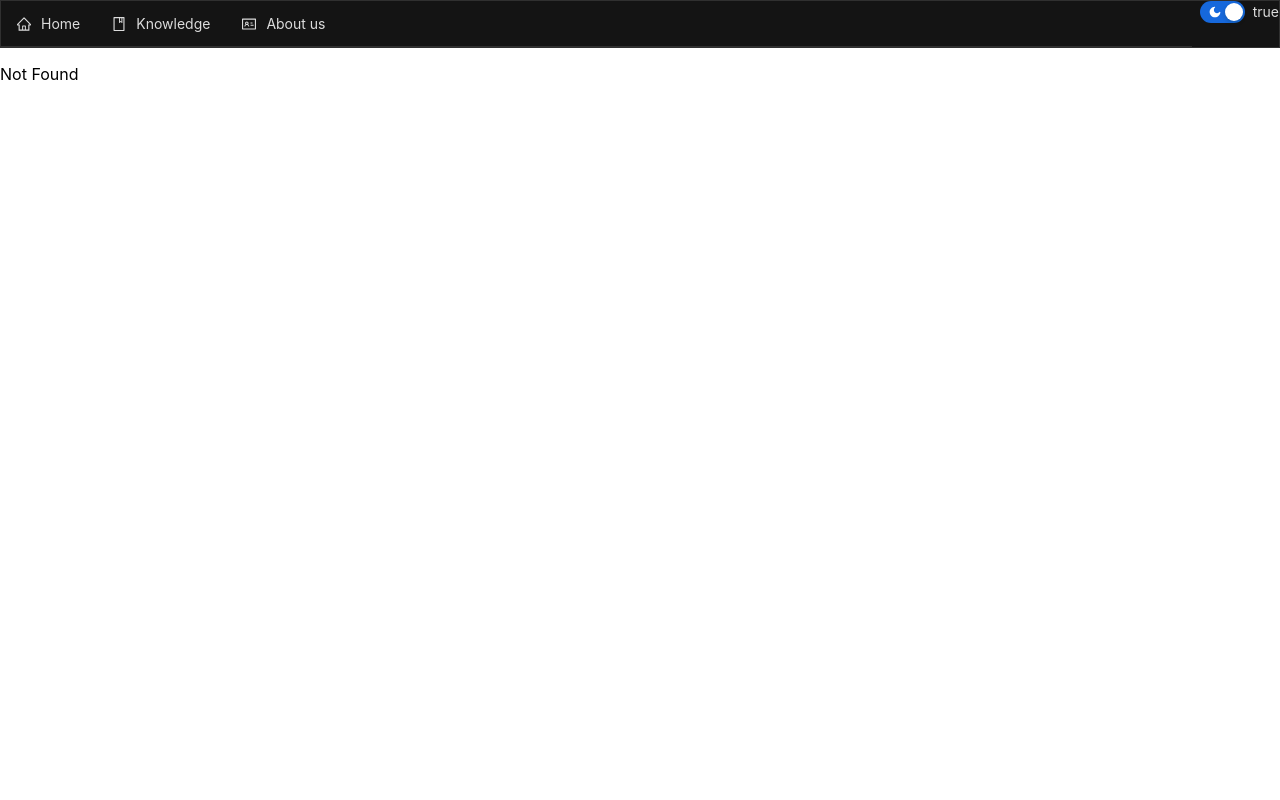
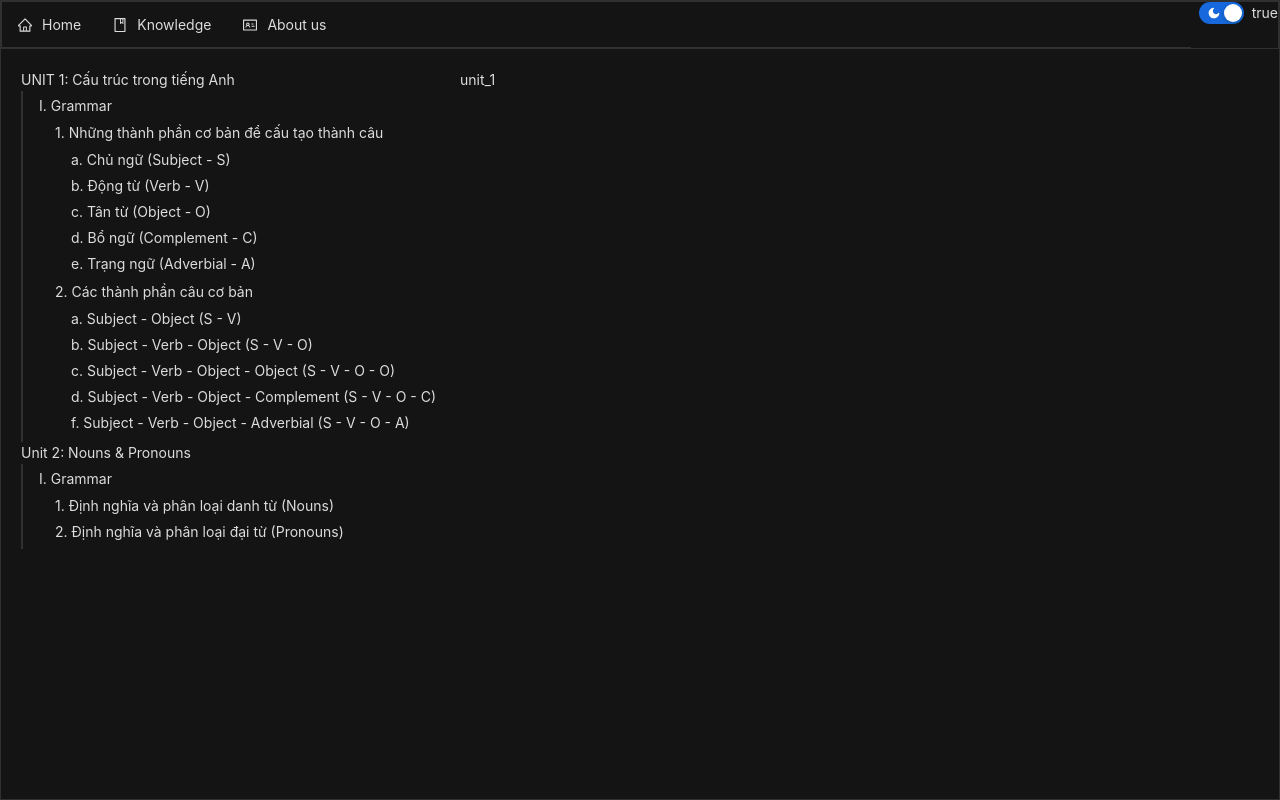
Before and after one commit to minh120499/SupperNote, a React (Vite) app in the folder frontend/: page /knowledges/english/unit_2 in a window 1280 px wide. Before the commit this address led to /knowledges/english/unit_2. Built offline with nearby package versions, Linux system fonts and the light colour scheme.

Commit message:
add english router

```diff
--- a/frontend/package.json
+++ b/frontend/package.json
@@ -21,6 +21,7 @@
     "antd": "^5.24.9",
     "react": "^19.0.0",
     "react-dom": "^19.0.0",
+    "react-highlight-words": "^0.21.0",
     "styled-components": "^6.1.18"
   },
   "devDependencies": {
@@ -29,6 +30,7 @@
     "@testing-library/react": "^16.2.0",
     "@types/react": "^19.0.8",
     "@types/react-dom": "^19.0.3",
+    "@types/react-highlight-words": "^0.20.0",
     "@types/styled-components": "^5.1.34",
     "@vitejs/plugin-react": "^4.3.4",
     "jsdom": "^26.0.0",
--- a/frontend/src/App.tsx
+++ b/frontend/src/App.tsx
@@ -2,6 +2,7 @@ import { Outlet } from '@tanstack/react-router'
 import { ConfigProvider, theme } from 'antd'
 import { useAppContextStore } from './stores/useAppContextStore'
 import { NavBar } from '@/components/NavBar'
+import { Box } from './components/ui/Box'
 
 export const App = () => {
   const { isDarkMode } = useAppContextStore()
@@ -11,8 +12,10 @@ export const App = () => {
         algorithm: isDarkMode ? theme.darkAlgorithm : theme.defaultAlgorithm,
       }}
     >
-      <NavBar />
-      <Outlet />
+      <Box style={{ height: '100vh' }}>
+        <NavBar />
+        <Outlet />
+      </Box>
     </ConfigProvider>
   )
 }
--- a/frontend/src/components/NavBar.tsx
+++ b/frontend/src/components/NavBar.tsx
@@ -6,10 +6,10 @@ import {
   MoonFilled,
   SunFilled,
 } from '@ant-design/icons'
-import { Card, Flex, Menu, Switch, Typography } from 'antd'
-import styled from 'styled-components'
+import { Flex, Menu, Switch, Typography } from 'antd'
 import type { MenuProps } from 'antd'
 import { useAppContextStore } from '@/stores/useAppContextStore'
+import { Box } from './ui/Box'
 
 type MenuItem = Required<MenuProps>['items'][number]
 
@@ -47,7 +47,7 @@ export const NavBar = () => {
   const { isDarkMode, toggleDarkMode } = useAppContextStore()
 
   return (
-    <StyledCard style={{ borderRadius: 0, padding: 0 }}>
+    <Box>
       <Flex gap={8} style={{ padding: 0 }}>
         <Menu mode="horizontal" items={items} style={{ flexGrow: 1 }} />
         <Switch
@@ -58,13 +58,6 @@ export const NavBar = () => {
         />
         <Typography>{isDarkMode + ''}</Typography>
       </Flex>
-    </StyledCard>
+    </Box>
   )
 }
-
-const StyledCard = styled(Card)`
-  .ant-card-body {
-    border-radius: 0;
-    padding: 0;
-  }
-`
--- /dev/null
+++ b/frontend/src/components/english/EnglishSideBar.tsx
@@ -0,0 +1,48 @@
+import { Link, useNavigate, useParams } from '@tanstack/react-router'
+import { Anchor, Typography } from 'antd'
+import { englishData } from './englishSideBarData'
+
+export const EnglishSideBar = () => {
+  const navigate = useNavigate()
+  const { unit: currentUnit } = useParams({ strict: false })
+  const onChange = (unit: string) => {
+    if (currentUnit !== unit) {
+      navigate({ to: '/knowledges/english/$unit', params: { unit } })
+    }
+  }
+
+  return (
+    <div>
+      {englishData.map((english) => {
+        return (
+          <>
+            <Link
+              to="/knowledges/english/$unit"
+              params={{ unit: english.path }}
+            >
+              <Typography>{english.title}</Typography>
+            </Link>
+
+            {english.tableOfContents && (
+              <Anchor
+                affix={false}
+                items={english.tableOfContents}
+                onChange={() => onChange(english.path)}
+              />
+            )}
+          </>
+        )
+      })}
+
+      {/* <Link to="/knowledges/english/$unit" params={{ unit: 'unit_2' }}>
+        <Typography>UNIT 2</Typography>
+      </Link>
+
+      <Anchor
+        affix={false}
+        items={anchorItem}
+        onChange={() => onChange('unit_2')}
+      /> */}
+    </div>
+  )
+}
--- /dev/null
+++ b/frontend/src/components/english/englishSideBarData.ts
@@ -0,0 +1,111 @@
+import type { AnchorLinkItemProps } from 'antd/es/anchor/Anchor'
+
+interface EnglishData {
+  title: string
+  path: string
+  tableOfContents?: AnchorLinkItemProps[]
+}
+
+export const englishData: EnglishData[] = [
+  {
+    title: 'UNIT 1: Cấu trúc trong tiếng Anh',
+    path: 'unit_1',
+    tableOfContents: [
+      {
+        key: 'grammar',
+        title: 'I. Grammar',
+        href: '#grammar',
+        children: [
+          {
+            key: 'struct',
+            title: '1. Những thành phần cơ bản để cấu tạo thành câu',
+            href: '#struct',
+            children: [
+              {
+                key: 'subject',
+                title: 'a. Chủ ngữ (Subject - S)',
+                href: '#subject',
+              },
+              {
+                key: 'verb',
+                title: 'b. Động từ (Verb - V)',
+                href: '#verb',
+              },
+              {
+                key: 'object',
+                title: 'c. Tân từ (Object - O)',
+                href: '#object',
+              },
+              {
+                key: 'complement',
+                title: 'd. Bổ ngữ (Complement - C)',
+                href: '#complement',
+              },
+              {
+                key: 'adverbial',
+                title: 'e. Trạng ngữ (Adverbial - A)',
+                href: '#adverbial',
+              },
+            ],
+          },
+          {
+            key: 'structBasic',
+            title: '2. Các thành phần câu cơ bản',
+            href: '#struct_basic',
+            children: [
+              {
+                key: 'subject_object',
+                title: 'a. Subject - Object (S - V)',
+                href: '#subject_object',
+              },
+              {
+                key: 'subject_verb_object',
+                title: 'b. Subject - Verb - Object (S - V - O)',
+                href: '#subject_verb_object',
+              },
+              {
+                key: 'subject_verb_object_object',
+                title: 'c. Subject - Verb - Object - Object (S - V - O - O)',
+                href: '#subject_verb_object_object',
+              },
+              {
+                key: 'subject_verb_object_complement',
+                title:
+                  'd. Subject - Verb - Object - Complement (S - V - O - C)',
+                href: '#subject_verb_object_complement',
+              },
+              {
+                key: 'subject_verb_object_adverbial',
+                title: 'f. Subject - Verb - Object - Adverbial (S - V - O - A)',
+                href: '#subject_verb_object_adverbial',
+              },
+            ],
+          },
+        ],
+      },
+    ],
+  },
+  {
+    title: 'Unit 2: Nouns & Pronouns',
+    path: 'unit_2',
+    tableOfContents: [
+      {
+        key: 'grammar',
+        title: 'I. Grammar',
+        href: '#grammar',
+        children: [
+          {
+            key: 'unit_2_define',
+            title: '1. Định nghĩa và phân loại danh từ (Nouns)',
+            href: '#unit_2_define',
+          },
+          {
+            key: 'unit_2_define_2',
+            title: '2. Định nghĩa và phân loại đại từ (Pronouns)',
+            href: '#unit_2_define_2',
+          },
+        ],
+      },
+    ],
+  },
+]
--- /dev/null
+++ b/frontend/src/components/ui/Box.tsx
@@ -0,0 +1,19 @@
+import { Card } from 'antd'
+import styled from 'styled-components'
+
+export const Box = ({
+  children,
+  style,
+}: {
+  children: React.ReactNode
+  style?: React.CSSProperties | undefined
+}) => {
+  return <StyledCard style={style}>{children}</StyledCard>
+}
+
+const StyledCard = styled(Card)`
+  border-radius: 0;
+  .ant-card-body {
+    padding: 0;
+  }
+`
--- /dev/null
+++ b/frontend/src/pages/english/EnglishUnitPage.tsx
@@ -0,0 +1,6 @@
+import { useParams } from '@tanstack/react-router'
+
+export const EnglishUnitPage = () => {
+  const { unit } = useParams({ strict: false })
+  return <div>{unit}</div>
+}
--- /dev/null
+++ b/frontend/src/routes/knowledges/english.$unit.tsx
@@ -0,0 +1,10 @@
+import { EnglishUnitPage } from '@/pages/english/EnglishUnitPage'
+import { createFileRoute } from '@tanstack/react-router'
+
+export const Route = createFileRoute('/knowledges/english/$unit')({
+  component: EnglishUnitPage,
+})
+
+function RouteComponent() {
+  return <div>Hello "/knowledges/english/$unit"!</div>
+}
--- a/frontend/src/routes/knowledges/english.tsx
+++ b/frontend/src/routes/knowledges/english.tsx
@@ -1,9 +1,102 @@
-import { createFileRoute } from '@tanstack/react-router'
+import { EnglishSideBar } from '@/components/english/EnglishSideBar'
+import { Box } from '@/components/ui/Box'
+import { createFileRoute, Outlet } from '@tanstack/react-router'
+import { Button, Card, Input } from 'antd'
+import { createRef, useEffect, useRef, useState } from 'react'
+import Highlighter from 'react-highlight-words'
+import styled from 'styled-components'
 
 export const Route = createFileRoute('/knowledges/english')({
   component: RouteComponent,
 })
 
 function RouteComponent() {
-  return <div>Hello "/knowledge/english"!</div>
+  const [search, setSearch] = useState('')
+  // const matchRefs = useRef<(any | null)[]>([])
+  // const [activeIndex, setActiveIndex] = useState(0)
+
+  // const text =
+  //   "The dog is chasing the cat. Or perhaps they're just playing dog?"
+
+  // const matches = text.match(new RegExp(search, 'gi')) || []
+  // const matchCount = matches.length
+
+  // const handleNext = () => {
+  //   console.log(activeIndex)
+
+  //   setActiveIndex((prev) => {
+  //     if (prev > matchCount) {
+  //       return 1
+  //     }
+  //     return prev + 1
+  //   })
+  // }
+
+  // const handlePrev = () => {
+  //   setActiveIndex((prev) => (prev - 1 + matches.length) % matches.length)
+  // }
+
+  // // useEffect(() => {
+  // //   setActiveIndex(0)
+  // //   matchRefs.current = []
+  // // }, [search])
+
+  // useEffect(() => {
+  //   const el = matchRefs.current[activeIndex]
+  //   if (el) {
+  //     el.scrollIntoView({ behavior: 'smooth', block: 'center' })
+  //   }
+  // }, [activeIndex, search])
+
+  let matchCounter = 0
+
+  return (
+    <StyledRoot>
+      {/* <Button onClick={handlePrev} disabled={matches.length === 0}>
+        Prev
+      </Button>
+      <Button onClick={handleNext} disabled={matches.length === 0}>
+        Next
+      </Button>
+      <Input
+        value={search}
+        onChange={(value) => setSearch(value.target.value)}
+      />
+      <Highlighter
+        searchWords={[search]}
+        autoEscape={true}
+        textToHighlight={'text'}
+        highlightTag={({ children }) => {
+          const ref = createRef<any>()
+          const isActive = matchCounter === activeIndex
+
+          matchRefs.current[matchCounter] = ref.current
+
+          const el = (
+            <mark
+              ref={ref}
+              style={{
+                backgroundColor: isActive ? 'orange' : 'yellow',
+                padding: '0 2px',
+              }}
+            >
+              {children}
+            </mark>
+          )
+
+          matchCounter++
+          return el
+        }}
+      /> */}
+
+      <EnglishSideBar />
+      <Outlet />
+    </StyledRoot>
+  )
 }
+
+const StyledRoot = styled.div`
+  display: flex;
+  gap: 24px;
+  padding: 20px;
+`
```
Also changed, not shown: frontend/src/routeTree.gen.ts (+44 -6 lines), 1 other file (tests, documents, lock files or other folders).
